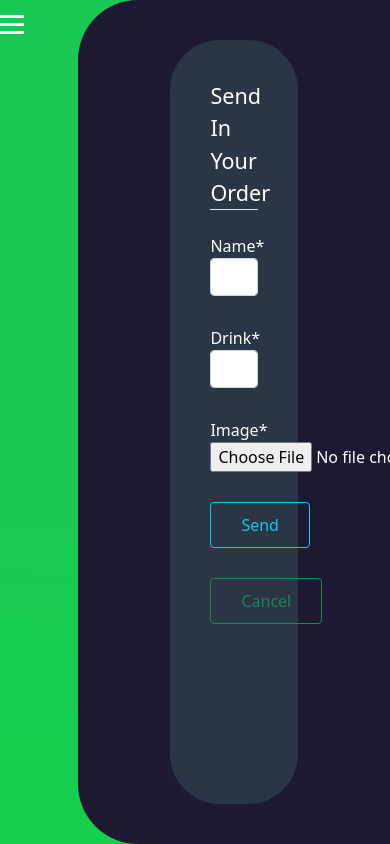
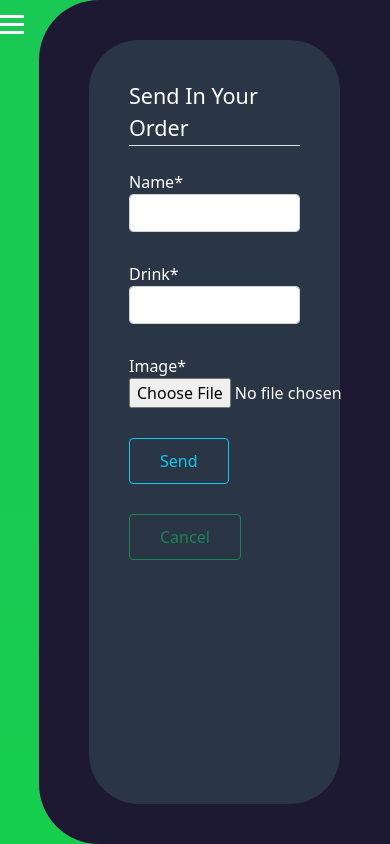
Before and after one commit to Oduwole-Sheriff/Jquery-Ajax, a Django app: page /order/new/ in a window 390 px wide; the page is wider, and only the part inside the window is pictured. Run offline with Django 4.2, Linux system fonts and the light colour scheme; data comes from the database, SQL or seed files in the repository; both versions use the stored data as it was after the commit; some libraries are stand-ins or nearby versions.

Commit message:
Sheriff new commit

```diff
--- a/jquery_ajax_app/static/jquery_ajax_app/css/style.css
+++ b/jquery_ajax_app/static/jquery_ajax_app/css/style.css
@@ -393,6 +393,16 @@ nav h6{
     color: #fff;
 }
 
+@media (max-width: 930px){
+    .create-task{
+        width: 90% !important;
+        margin-left: 10%;
+    }
+    .create-section{
+        width: 100% !important;
+    }
+}
+
 .create-section{
     width: 60%;
     height: 100%;
```
Also changed, not shown: db.sqlite3.
